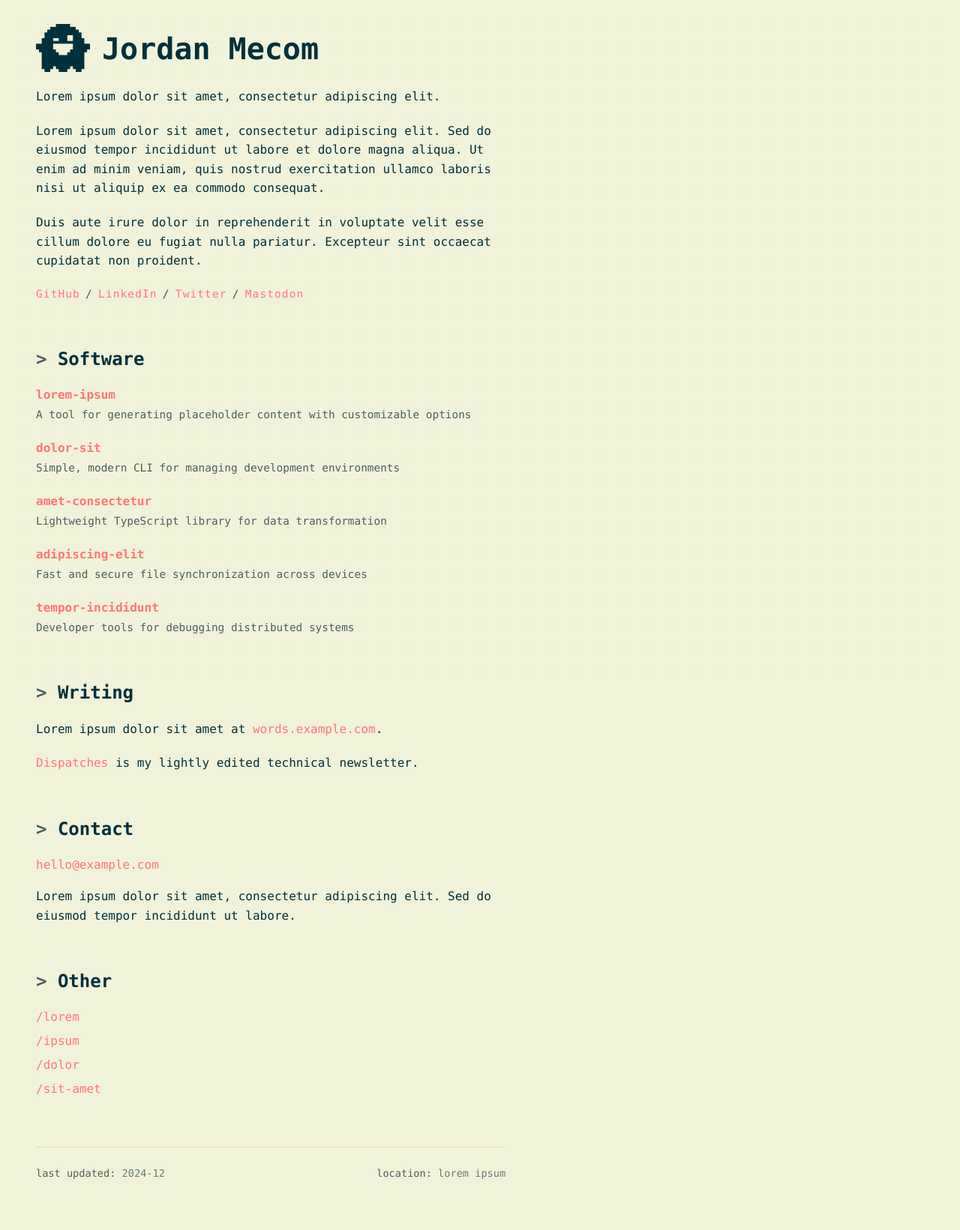
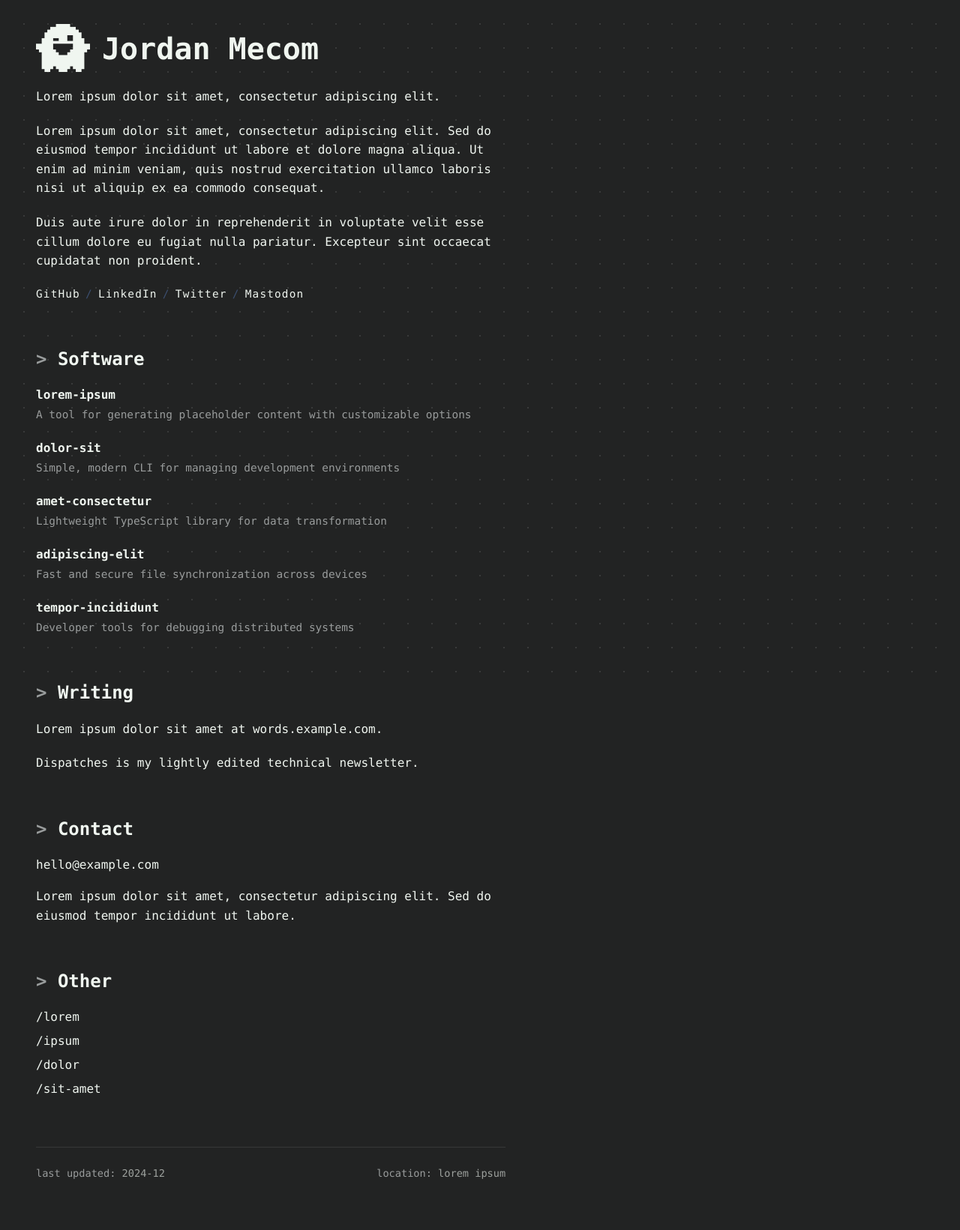
Before and after one commit to jmecom/jmecom.github.io, a Jekyll site: the page built from index.md, in a window 1280 px wide. Shown: the whole page at 75% size. Built offline with Jekyll 4.4.1, drawn with Linux system fonts in a browser that asks for light colours.

Commit message:
Dark mode with minimal charcoal/mint palette
- Background: #222323 (charcoal)
- Text: #f0f6f0 (light mint)
- Add ghost-dark.png for light mode favicon
- Favicon adapts to browser light/dark mode

🤖 Generated with [Claude Code](https://claude.com/claude-code)

Co-Authored-By: Claude Opus 4.5 <noreply@anthropic.com>

```diff
--- a/_includes/head.html
+++ b/_includes/head.html
@@ -9,5 +9,7 @@
     <link rel="stylesheet" href="{{ "/css/main.css" | prepend: site.baseurl }}">
     <link rel="canonical" href="{{ page.url | replace:'index.html','' | prepend: site.baseurl | prepend: site.url }}">
     <link rel="alternate" type="application/rss+xml" title="{{ site.title }}" href="{{ "/feed.xml" | prepend: site.baseurl | prepend: site.url }}" />
-    <link rel="icon" href="{{ "/favicon.ico" | prepend:site.baseurl }}" />
+    <link rel="icon" type="image/png" href="{{ "/ghost.png" | prepend:site.baseurl }}" media="(prefers-color-scheme: dark)" />
+    <link rel="icon" type="image/png" href="{{ "/ghost-dark.png" | prepend:site.baseurl }}" media="(prefers-color-scheme: light)" />
+    <link rel="icon" type="image/png" href="{{ "/ghost.png" | prepend:site.baseurl }}" />
   </head>
--- a/css/main.scss
+++ b/css/main.scss
@@ -4,17 +4,17 @@
 @import url("https://fonts.googleapis.com/css2?family=IBM+Plex+Mono:wght@400;500;700&display=swap");
 
 :root {
-  color: #00303b;
-  background-color: #f1f2da;
-  --ink: #00303b;
-  --muted: #4a6060;
-  --surface: #f1f2da;
-  --panel: #e8e9d0;
-  --edge: #d0d1b8;
-  --accent: #ff7777;
-  --accent-hover: #e05555;
-  --rule: 1px solid rgba(0, 48, 59, 0.1);
-  --glow: 0 0 0 1px rgba(0, 48, 59, 0.05);
+  color: #f0f6f0;
+  background-color: #222323;
+  --ink: #f0f6f0;
+  --muted: #999c9c;
+  --surface: #222323;
+  --panel: #2c2d2d;
+  --edge: #3a3b3b;
+  --accent: #f0f6f0;
+  --accent-hover: #ffffff;
+  --rule: 1px solid rgba(240, 246, 240, 0.1);
+  --glow: 0 0 0 1px rgba(240, 246, 240, 0.05);
 }
 
 * {
```
Also changed, not shown: _layouts/default.html (+4 -4 lines), ghost-dark.png (added).
